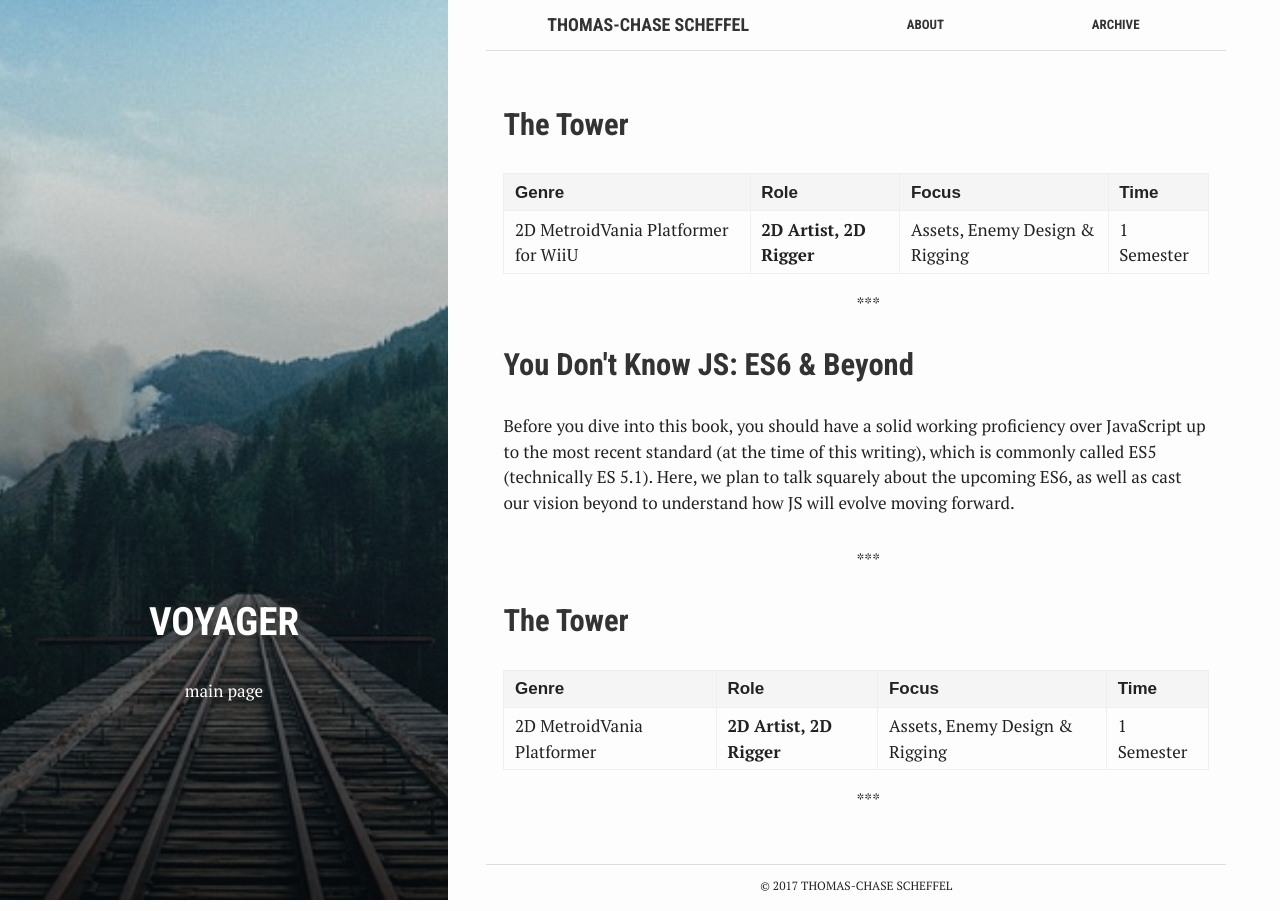
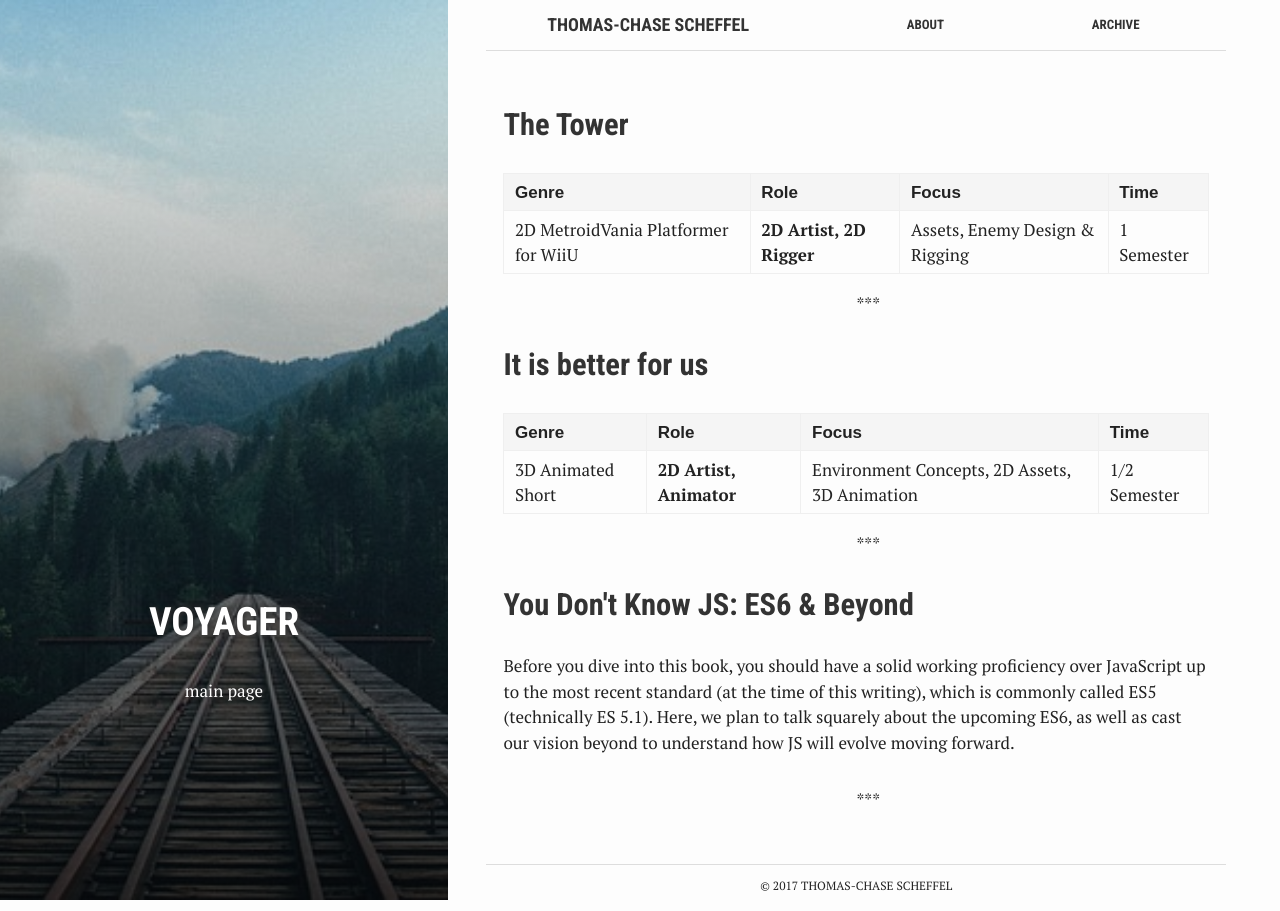
Before and after one commit to ChaseTheHunter/chasethehunter.github.io, a Jekyll site: the page built from index.html, in a window 1280 px wide. Built offline with Jekyll 4.4.1, drawn with Linux system fonts in a browser that asks for light colours; some of the changed lines change nothing that is shown.

Commit message:
Update 2016-06-28-it-is-better-for-us.markdown

```diff
--- a/_posts/2016-06-28-it-is-better-for-us.markdown
+++ b/_posts/2016-06-28-it-is-better-for-us.markdown
@@ -1,11 +1,11 @@
 ---
 layout: post
-title:  "The Tower"
-crawlertitle: "The Tower"
-summary: "Twelve-year old Riley is called by the ghostly appearance of her best friend Lou to save her from captivity in a tower full of dangers and monsters. The tower is a metaphor for Riley's emotional state, since she has trouble dealing  with the fact her best friend suffers from the severe illness MS in a hospital."
-date:   2016-06-28 23:09:47 +0700
+title:  "It is better for us"
+crawlertitle: "it is better for us"
+summary: "The elderly married couple struggles to take care of each other in their daily life, due to their age and health. Kishori has to take care of her husband Jack, who is sitting in a wheelchair and starts suffering from parkinson. But Kishori’s ability to help him decreases until Jack is sent to an retirement home."
+date:   2016-07-20 +0700
 categories: uni_projects
-tags: 'MetroidVania'
+tags: '3D-Animated-Short'
 author: Chase
 bg: 'aside/thetower.png'
 ---
@@ -13,10 +13,13 @@ bg: 'aside/thetower.png'
 
 Genre | Role | Focus | Time |
 ------------ | -------------| -------- |----|
-2D MetroidVania Platformer | **2D Artist, 2D Rigger** | Assets, Enemy Design & Rigging | 1 Semester |
+3D Animated Short | **2D Artist, Animator** | Environment Concepts, 2D Assets, 3D Animation | 1/2 Semester |
 
 
-The environment and enemies represent Riley’s state of denial the illness Lou suffers from, therefore we go through different stages of the illness. Starting off with with a fantasy theme and the symptoms fatigue, powerlessness and melancholy.
+The Environment has a subtle color transition, warm colors for the seemingly happy moments and cold colors for the triste ones. It includes the life of the couple, but in a reduced way, due to the many changes of the backgrounds throughout the short.
+This project was my first attemp in 3D Animation. We had 3 weeks of animation time, which was tough, but a great experience on how to deal with the scope of a project under great pressure.
+*(Note:joined the team in the second half of the semester)*
 
+https://vimeo.com/173833208
 
 ![Concept 01]({{ site.images }}/unip/s3_concept1.png)
```
